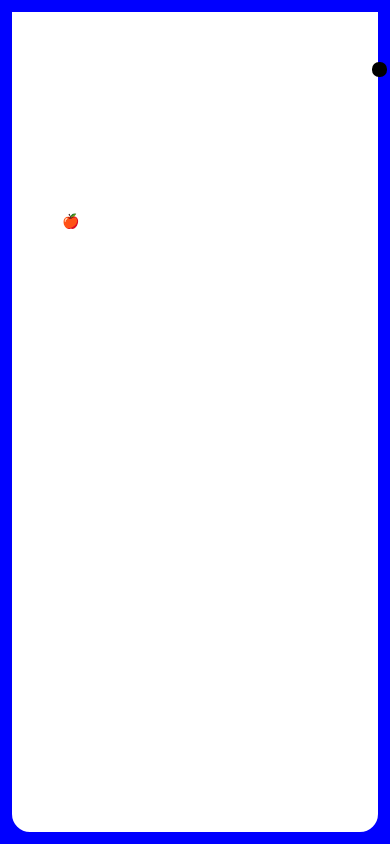
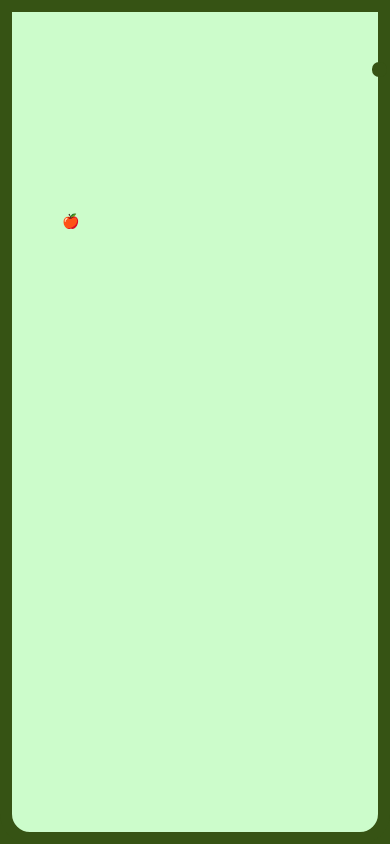
Before and after one commit to imNKsid/SnakeGame, a React Native app: screen / in a window 390 px wide. Built offline with nearby package versions, Linux system fonts and the light colour scheme.

Commit message:
Using colors from Colors file

```diff
--- a/src/components/Game.tsx
+++ b/src/components/Game.tsx
@@ -5,6 +5,7 @@ import { Direction } from "../types/types";
 import Snake from "./Snake";
 import { checkGameOver } from "../utils/checkGameOver";
 import Food from "./Food";
+import { Colors } from "../styles/colors";
 
 const SNAKE_INITIAL_POSITION = [{ x: 5, y: 5 }];
 const FOOD_INITIAL_POSITION = { x: 5, y: 20 };
@@ -101,7 +102,7 @@ export default Game;
 const styles = StyleSheet.create({
   container: {
     flex: 1,
-    backgroundColor: "blue", //Colors.primary
+    backgroundColor: Colors.primary,
     alignItems: "center",
     justifyContent: "center",
   },
@@ -109,10 +110,10 @@ const styles = StyleSheet.create({
     flex: 1,
     width: 390,
     height: 100,
-    backgroundColor: "#fff", //Colors.background
+    backgroundColor: Colors.background,
     borderWidth: 12,
     borderBottomLeftRadius: 30,
     borderBottomRightRadius: 30,
-    borderColor: "blue", //Colors.primary
+    borderColor: Colors.primary,
   },
 });
--- a/src/components/Snake.tsx
+++ b/src/components/Snake.tsx
@@ -1,6 +1,7 @@
 import { StyleSheet, Text, View } from "react-native";
 import React, { Fragment } from "react";
 import { Coordinate } from "../types/types";
+import { Colors } from "../styles/colors";
 
 interface SnakeProps {
   snake: Coordinate[];
@@ -27,7 +28,7 @@ const styles = StyleSheet.create({
     width: 15,
     height: 15,
     borderRadius: 7,
-    backgroundColor: "#000",
+    backgroundColor: Colors.primary,
     position: "absolute",
   },
 });
```
